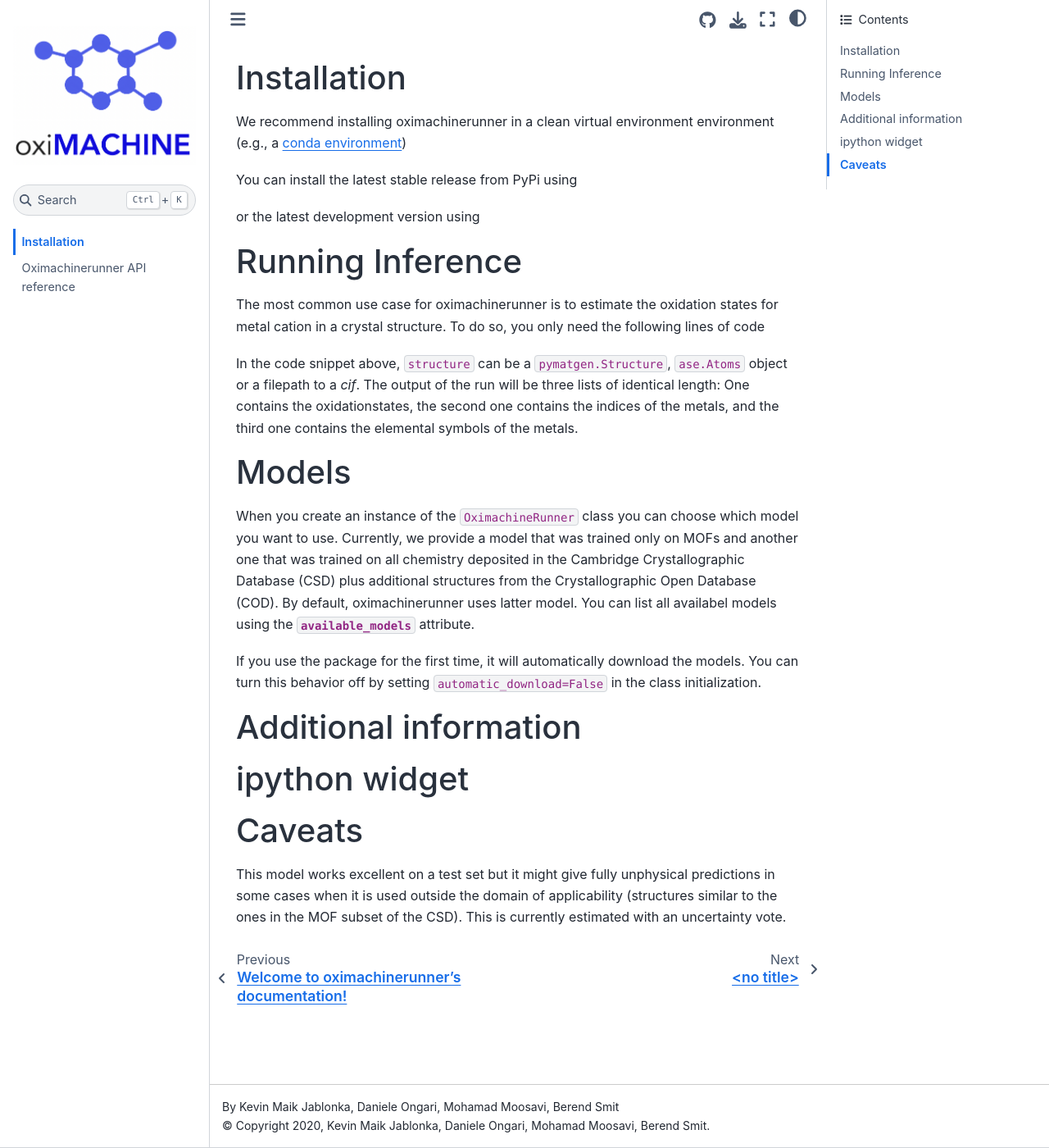
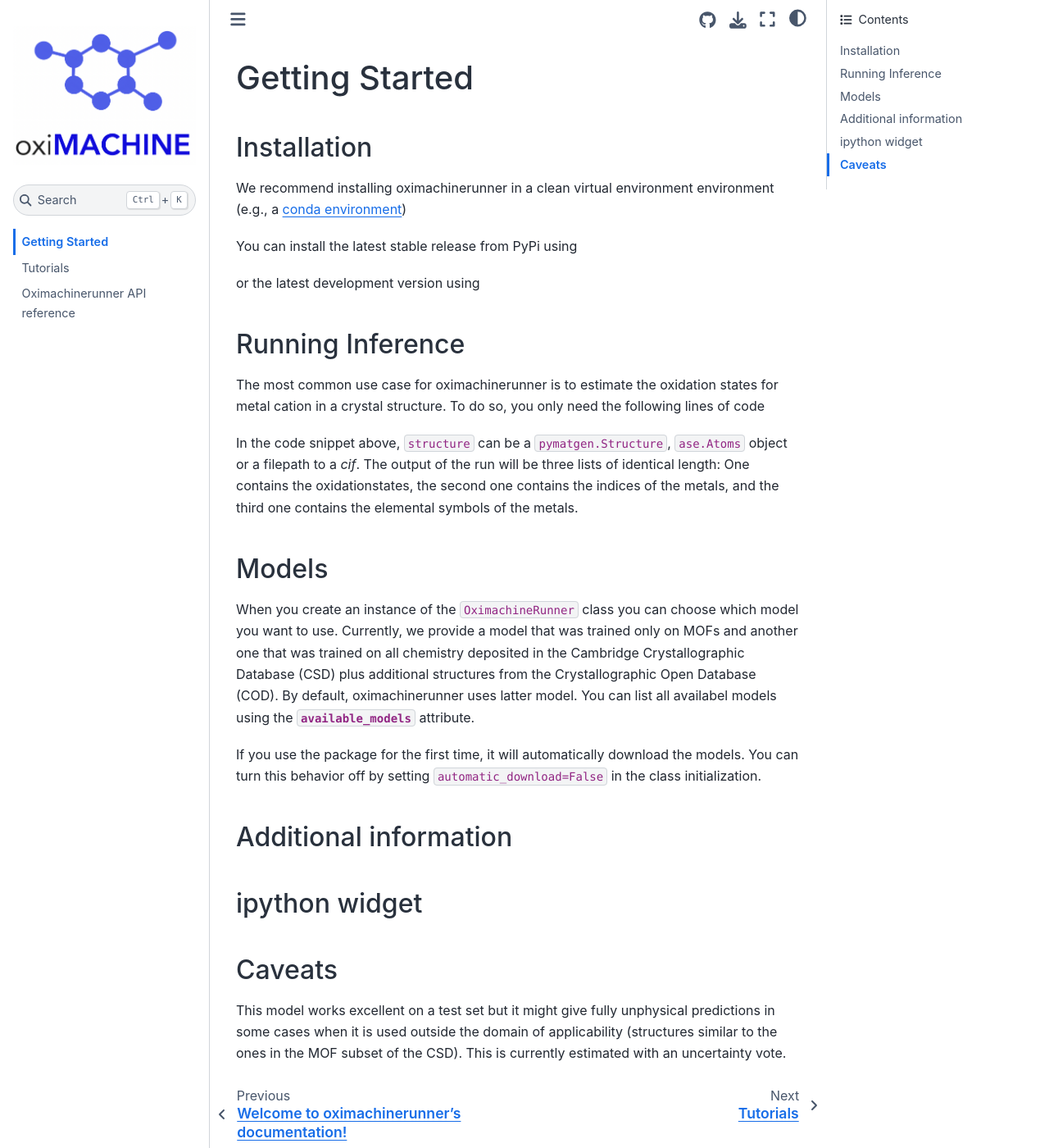
Before and after one commit to kjappelbaum/oximachinerunner, a Sphinx documentation site: the page built from docs/getting_started.rst, in a window 1280 px wide and 1400 px high. Shown: the whole window at 82% size. Built offline with Sphinx 7.4.7 and the Sphinx Book theme 1.1.4, drawn with Linux system fonts in a browser that asks for light colours.

Commit message:
docs: updating docs and readme

```diff
--- a/docs/getting_started.rst
+++ b/docs/getting_started.rst
@@ -1,5 +1,8 @@
+Getting Started
+================
+
 Installation
-================
+---------------
 
 We recommend installing oximachinerunner in a clean virtual environment environment (e.g., a `conda environment <https://docs.conda.io/projects/conda/en/latest/index.html>`_)
 
@@ -17,7 +20,7 @@ or the latest development version using
 
 
 Running Inference
-====================
+---------------------
 
 The most common use case for oximachinerunner is to estimate the oxidation states for metal cation in a crystal structure. To do so, you only need the following lines of code
 
@@ -31,7 +34,7 @@ In the code snippet above, :code:`structure` can be a :code:`pymatgen.Structure`
 The output of the run will be three lists of identical length: One contains the oxidationstates, the second one contains the indices of the metals, and the third one contains the elemental symbols of the metals.
 
 Models
-========
+------------
 
 When you create an instance of the :code:`OximachineRunner` class you can choose which model you want to use. Currently, we provide a model that was trained only on MOFs and another one that was trained on all chemistry deposited in the Cambridge Crystallographic Database (CSD) plus additional structures from the Crystallographic Open Database (COD). By default, oximachinerunner uses latter model. You can list all availabel models using the :py:attr:`~OximachineRunner.available_models` attribute.
 
@@ -39,15 +42,14 @@ If you use the package for the first time, it will automatically download the mo
 
 
 Additional information
-========================
-
+-----------------------------
 
 ipython widget
-===============
+--------------------
 
 
 
 Caveats
-=========
+-------------
 
 This model works excellent on a test set but it might give fully unphysical predictions in some cases when it is used outside the domain of applicability (structures similar to the ones in the MOF subset of the CSD). This is currently estimated with an uncertainty vote.
--- a/docs/tutorials.rst
+++ b/docs/tutorials.rst
@@ -0,0 +1,2 @@
+Tutorials
+==============
```
